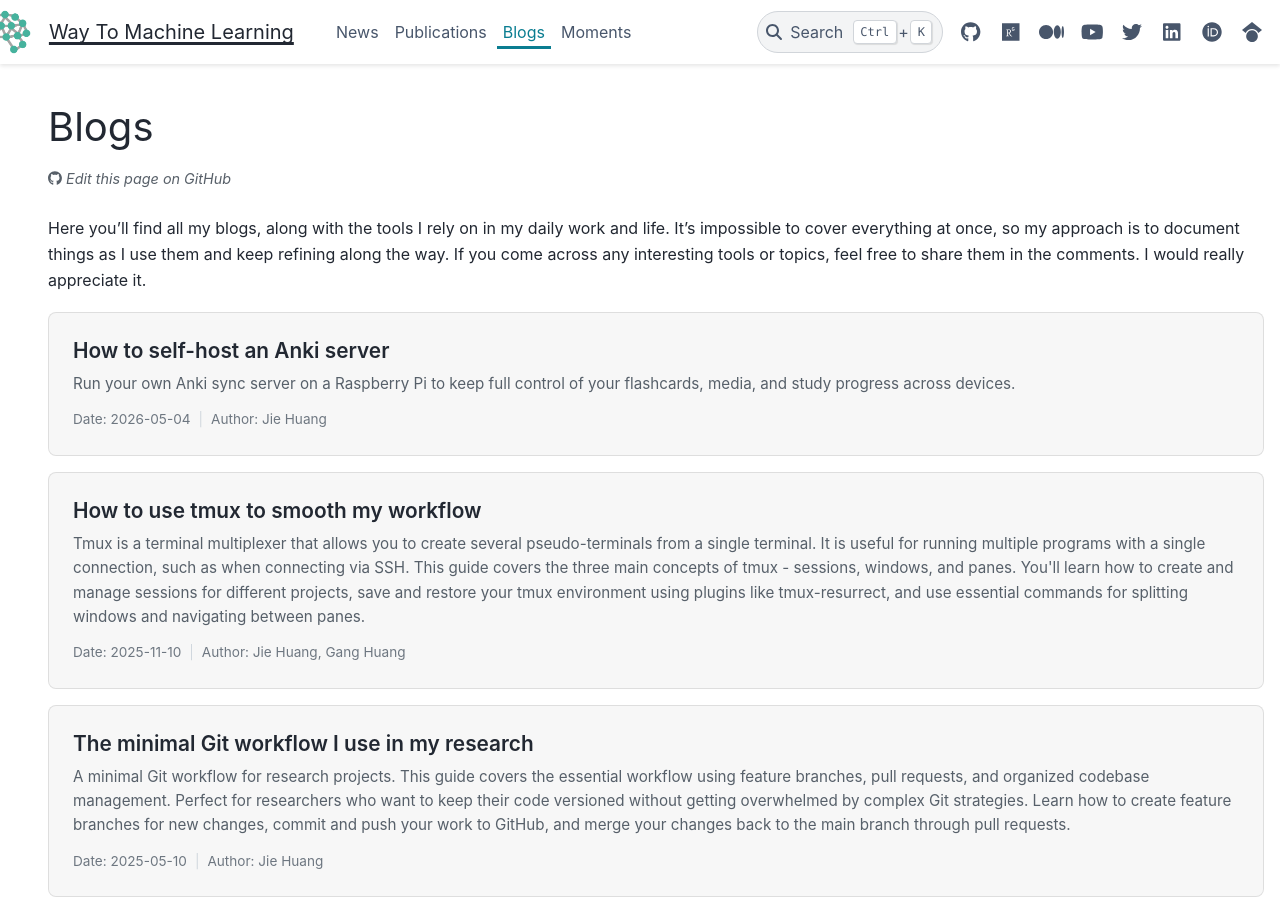
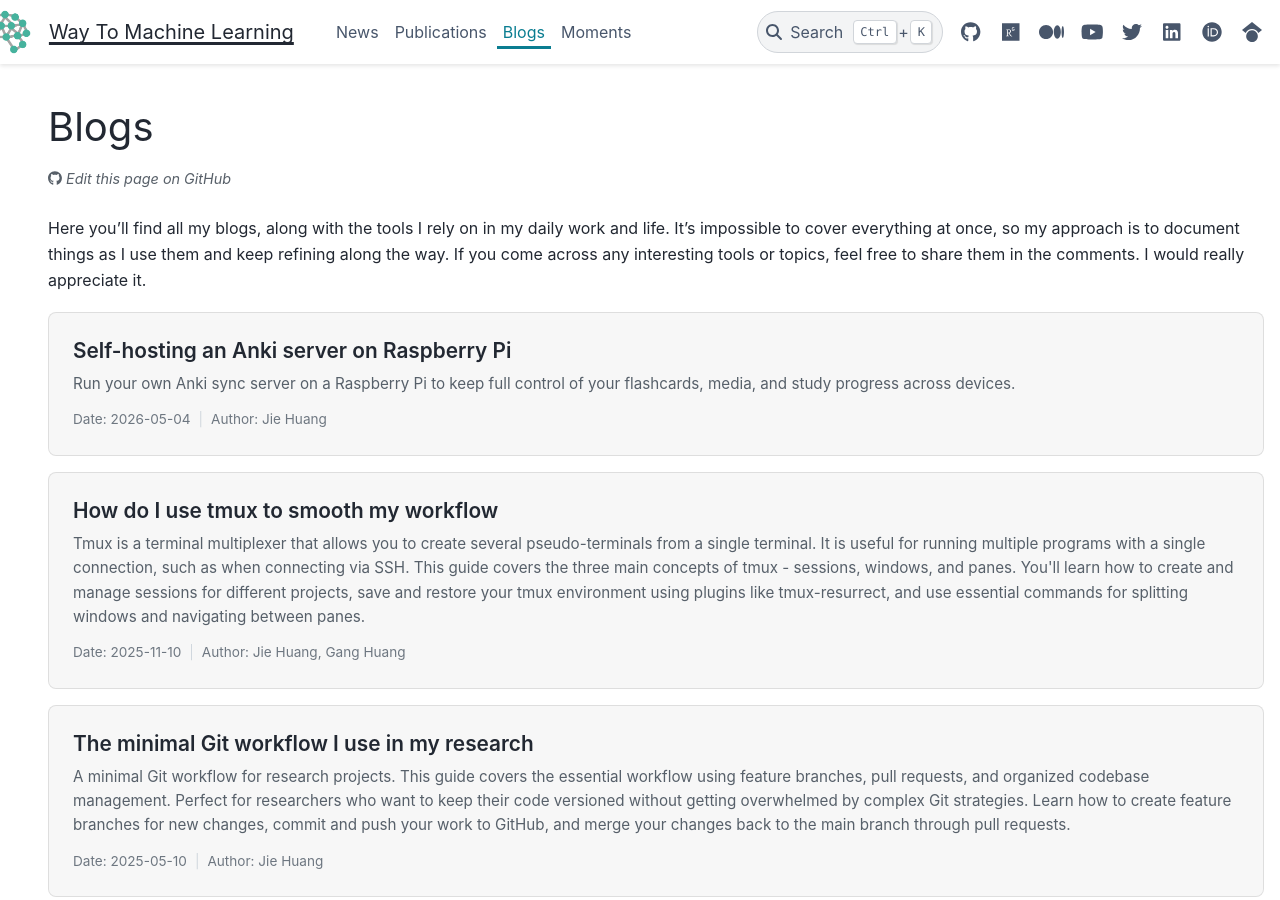
Before and after one commit to way2ml/way2ml.github.io, a Sphinx documentation site: the page built from doc/enter_blogs.md, in a window 1280 px wide and 900 px high. Built offline with Sphinx 7.4.7 and the PyData theme 0.15.4, drawn with Linux system fonts in a browser that asks for light colours; comment, search, counter and statistics services are not loaded.

Commit message:
update title

```diff
--- a/doc/blogs/anki_server.md
+++ b/doc/blogs/anki_server.md
@@ -1,5 +1,5 @@
 ---
-title: How to self-host an Anki server
+title: Self-hosting an Anki server on Raspberry Pi
 date: 2026-05-04
 author: Jie Huang
 comment: True
```
Also changed, not shown: doc/blogs/tmux.md (+2 -2 lines).
